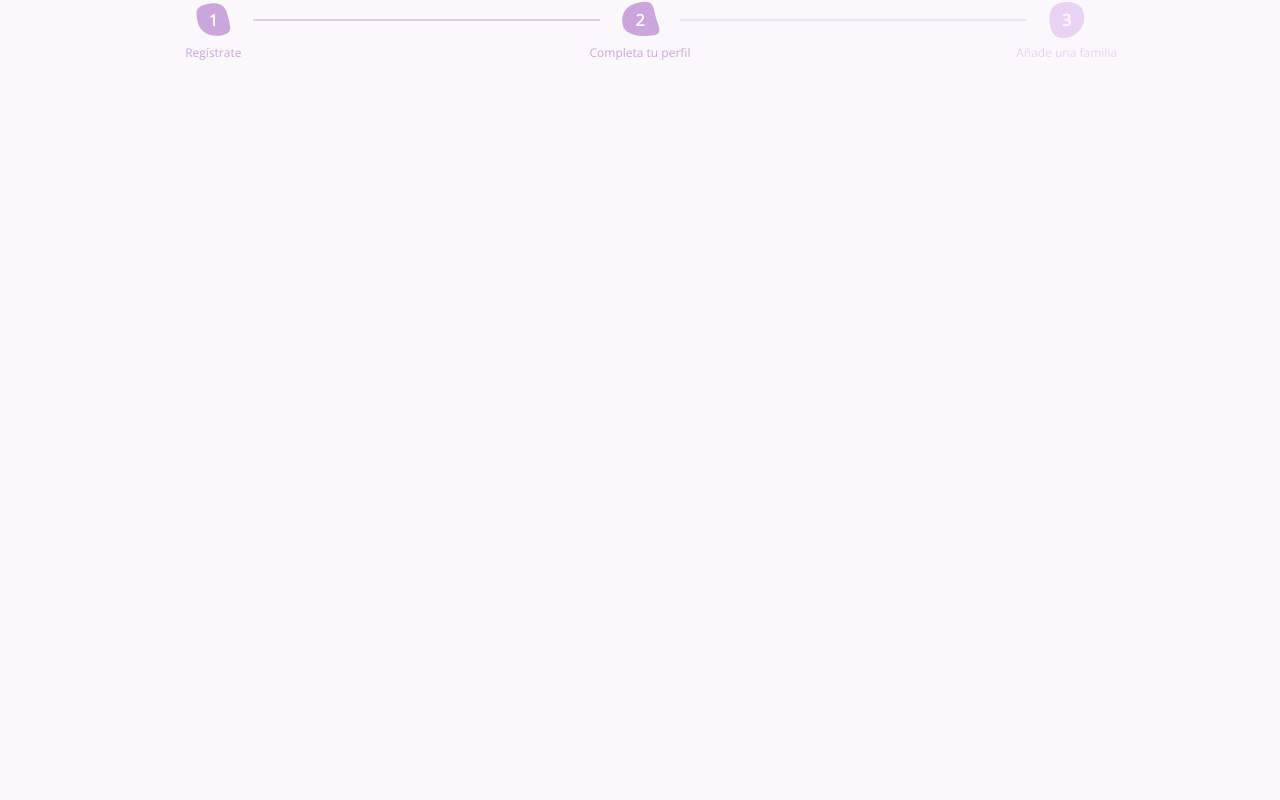
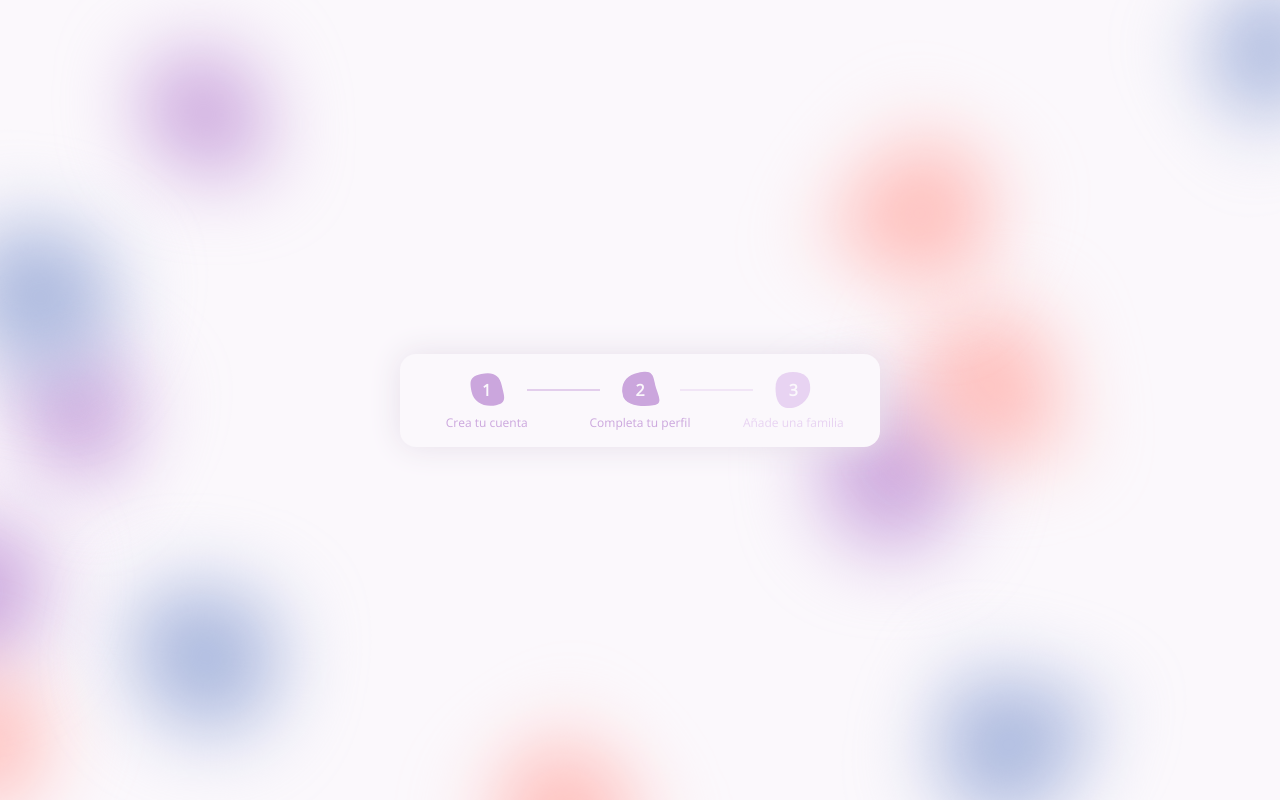
Before and after one commit to PepCarmona/SweetMemories, a Vue app: page /OnboardingPage in a window 1280 px wide. Built offline with nearby package versions, Linux system fonts and the light colour scheme; no server answers.

Commit message:
use form page layout on onboarding

```diff
--- a/src/components/onboarding/OnboardingStepsHeader.vue
+++ b/src/components/onboarding/OnboardingStepsHeader.vue
@@ -17,10 +17,8 @@ const props = defineProps<OnboardingStepsHeaderProps>();
         <BlobOne class="blob" />
         1
       </div>
-      <div class="description">Regístrate</div>
+      <div class="description">Crea tu cuenta</div>
     </div>
-
-    <div class="progress-bar" />
 
     <div class="step profile-step active">
       <div class="bullet">
@@ -29,8 +27,6 @@ const props = defineProps<OnboardingStepsHeaderProps>();
       </div>
       <div class="description">Completa tu perfil</div>
     </div>
-
-    <div class="progress-bar" />
 
     <div
       :class="{
@@ -51,14 +47,17 @@ const props = defineProps<OnboardingStepsHeaderProps>();
 <style scoped lang="scss">
 .onboarding-steps-header {
   --bullet-size: 30px;
+  --gap: var(--space-sm);
 
   display: flex;
+  gap: var(--gap);
+  width: 100%;
 
   .step {
     display: flex;
     flex-direction: column;
     align-items: center;
-    width: calc(100% / 3);
+    width: 100%;
 
     .bullet {
       position: relative;
@@ -107,7 +106,7 @@ const props = defineProps<OnboardingStepsHeaderProps>();
         content: '';
         position: absolute;
         height: 1px;
-        width: calc(100% - var(--bullet-size) * 2);
+        width: calc(100% - var(--bullet-size) * 2 + var(--gap));
 
         top: calc(var(--bullet-size) / 2);
         right: 50%;
--- a/src/pages/OnboardingPage.vue
+++ b/src/pages/OnboardingPage.vue
@@ -1,5 +1,6 @@
 <script setup lang="ts">
 import OnboardingStepsHeader from '@/components/onboarding/OnboardingStepsHeader.vue';
+import FormPageLayout from '@/layouts/FormPageLayout.vue';
 import type { OnboardingStep } from '@/types/onboarding';
 
 definePage({
@@ -16,11 +17,15 @@ const props = defineProps<OnboardingPageProps>();
 </script>
 
 <template>
-  <OnboardingStepsHeader :step="props.step" />
+  <FormPageLayout class="onboarding-page">
+    <template #header>
+      <OnboardingStepsHeader :step="props.step" />
+    </template>
 
-  <main class="onboarding-page">
-    {{ props.step }}
-  </main>
+    <template #form>
+      {{ props.step }}
+    </template>
+  </FormPageLayout>
 </template>
 
 <style scoped lang="scss"></style>
--- a/src/types/onboarding.ts
+++ b/src/types/onboarding.ts
@@ -1,4 +1,4 @@
 export enum OnboardingStep {
-  ProfileDetails = 'profile-details',
-  AddFamily = 'add-family',
+  ProfileDetails = 'profile',
+  AddFamily = 'family',
 }
```
